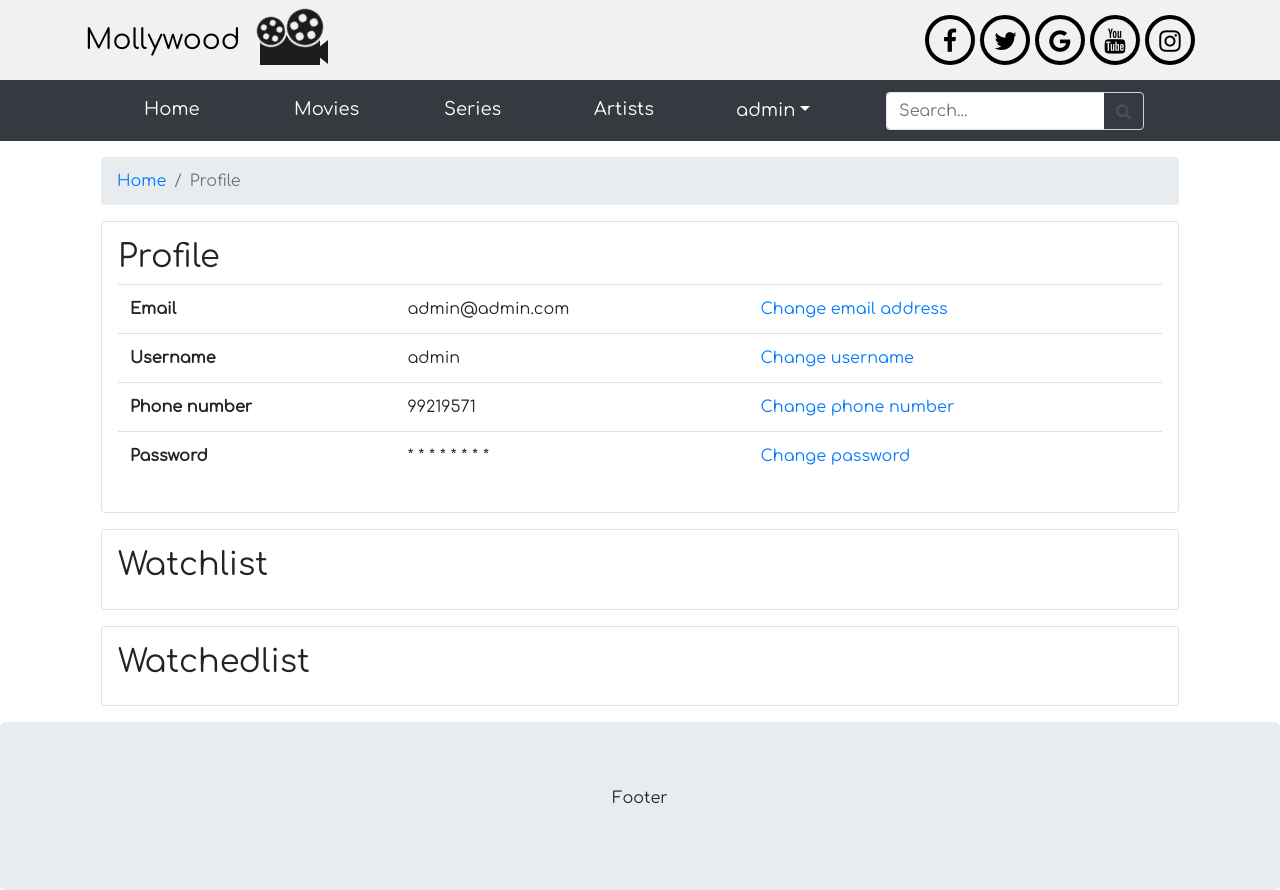
After one commit to Baysaakop/moviesite, a Django app: page /profile/ in a window 1280 px wide. The commit adds this page. Run offline with Django 3.2, Linux system fonts and the light colour scheme; a user stored in the database is signed in; data comes from the database, SQL or seed files in the repository; both versions use the stored data as it was after the commit; some libraries are stand-ins or nearby versions.

Commit message:
8th commit /Profile addition/

```diff
--- a/movies/models.py
+++ b/movies/models.py
@@ -1,5 +1,7 @@
 from django.db import models
 from django.contrib.auth.models import User
+from django.db.models.signals import post_save
+from django.dispatch import receiver
 
 class Occupation(models.Model):
     name = models.CharField(max_length=50)
@@ -49,3 +51,29 @@ class Movie(models.Model):
 
     def __str__(self):
         return self.name
+
+class Profile(models.Model):
+    user = models.OneToOneField(User, on_delete=models.CASCADE)
+    is_admin = models.BooleanField(default=False)
+    watchlist = models.ManyToManyField(Movie, related_name='watchlist')
+    watchedlist = models.ManyToManyField(Movie, related_name='watchedlist')
+    liked_movies = models.ManyToManyField(Movie, related_name='liked_movies')
+    followed_artists = models.ManyToManyField(Staff)
+
+    def __str__(self):
+        return self.user.username
+
+@receiver(post_save, sender=User)
+def create_or_update_user_profile(sender, instance, created, **kwargs):
+    if created:
+        Profile.objects.create(user=instance)
+    instance.profile.save()
+
+class MovieRating(models.Model):
+    user = models.ForeignKey(User, on_delete=models.CASCADE)
+    movie = models.ForeignKey(Movie, on_delete=models.CASCADE)
+    rating = models.IntegerField(default=0)
+    updated_at = models.DateTimeField(auto_now_add=True)
+
+    def __str__(self):
+        return self.user.username + " on " + self.movie.name
--- a/movies/views.py
+++ b/movies/views.py
@@ -1,13 +1,17 @@
 from django.shortcuts import render
 from django.core.paginator import Paginator, EmptyPage, PageNotAnInteger
 from django.db.models import Q
-from .models import Occupation, Staff, Genre, Movie
+from .models import Occupation, Staff, Genre, Movie, Profile, MovieRating
 
 def home(request):
     return render(request, 'home.html', {})
 
 def is_valid_queryparam(param):
     return param != '' and param is not None
+
+def profile(request):
+    profile = Profile.objects.get(user=request.user)
+    return render(request, 'profile.html', {'profile': profile})
 
 def movielist(request):
     qs = Movie.objects.all().order_by('-updated_at')
--- a/moviesite/urls.py
+++ b/moviesite/urls.py
@@ -13,6 +13,7 @@ urlpatterns = [
     path('artistdetail/<pk>/', views.artistdetail, name='artistdetail'),
     ## AUTH
     path('accounts/', include('allauth.urls')),
+    path('profile/', views.profile, name='profile'),
 ]
 
 if settings.DEBUG:
--- a/templates/account/signup.html
+++ b/templates/account/signup.html
@@ -64,12 +64,12 @@ Sign up
         <div class="row">
             <div class="col-md-6">
                 <a class="socialbtn btn btn-block google" href="{% provider_login_url "google" %}">
-                    <i class="fa fa-google"></i> Sign up with Google
+                    <i class="fa fa-google fa-fw"></i> Sign up with Google
                 </a>
             </div>
             <div class="col-md-6">
                 <a class="socialbtn btn btn-block fb" href="{% provider_login_url "facebook" method="oauth2" %}">
-                    <i class="fa fa-facebook"></i> Sign up with Facebook
+                    <i class="fa fa-facebook fa-fw"></i> Sign up with Facebook
                 </a>
             </div>
         </div>
--- a/templates/base.html
+++ b/templates/base.html
@@ -72,7 +72,7 @@
                 <li class="nav-item dropdown">
                     <a class="dropdown-toggle" id="navbardrop" data-toggle="dropdown" href="#">{{ user }}</a>
                     <div class="dropdown-menu">
-                        <a class="dropdown-item" href="#">Profile</a>
+                        <a class="dropdown-item" href="{% url 'profile' %}">Profile</a>
                         <a class="dropdown-item" href="{% url 'account_logout' %}">Sign out</a>
                     </div>
                 </li>
--- /dev/null
+++ b/templates/profile.html
@@ -0,0 +1,55 @@
+{% extends 'base.html' %}
+{% load static %}
+{% block title %}
+Profile
+{% endblock %}
+
+{% block style %}
+
+{% endblock %}
+
+{% block content %}
+<div id="profile" class="container">
+    <nav aria-label="breadcrumb" class="m-3">
+        <ol class="breadcrumb">
+            <li class="breadcrumb-item"><a href="{% url 'home' %}">Home</a></li>
+            <li class="breadcrumb-item active" aria-current="page">Profile</li>
+        </ol>
+    </nav>
+    <div id="info" class="m-3 p-3 border rounded">
+        <h2>Profile</h2>
+        <table class="table">
+            <tr>
+                <td><strong>Email</strong></td>
+                <td>{{ profile.user.email }}</td>
+                <td><a href="#">Change email address</a></td>
+            </tr>
+            <tr>
+                <td><strong>Username</strong></td>
+                <td>{{ profile.user.username }}</td>
+                <td><a href="#">Change username</a></td>
+            </tr>
+            <tr>
+                <td><strong>Phone number</strong></td>
+                <td>99219571</td>
+                <td><a href="#">Change phone number</a></td>
+            </tr>
+            <tr>
+                <td><strong>Password</strong></td>
+                <td>* * * * * * * *</td>
+                <td><a href="#">Change password</a></td>
+            </tr>
+        </table>
+    </div>
+    <div id="watchlist" class="m-3 p-3 border rounded">
+        <h2>Watchlist</h2>
+    </div>
+    <div id="watchedlist" class="m-3 p-3 border rounded">
+        <h2>Watchedlist</h2>
+    </div>
+</div>
+{% endblock %}
+
+
+{% block javascript %}
+{% endblock %}
```
Also changed, not shown: movies/admin.py (+22 -1 lines), db.sqlite3, movies/migrations/0008_movierating_profile.py (added), movies/migrations/0009_auto_20200429_1455.py (added), movies/migrations/0010_auto_20200429_1520.py (added).
